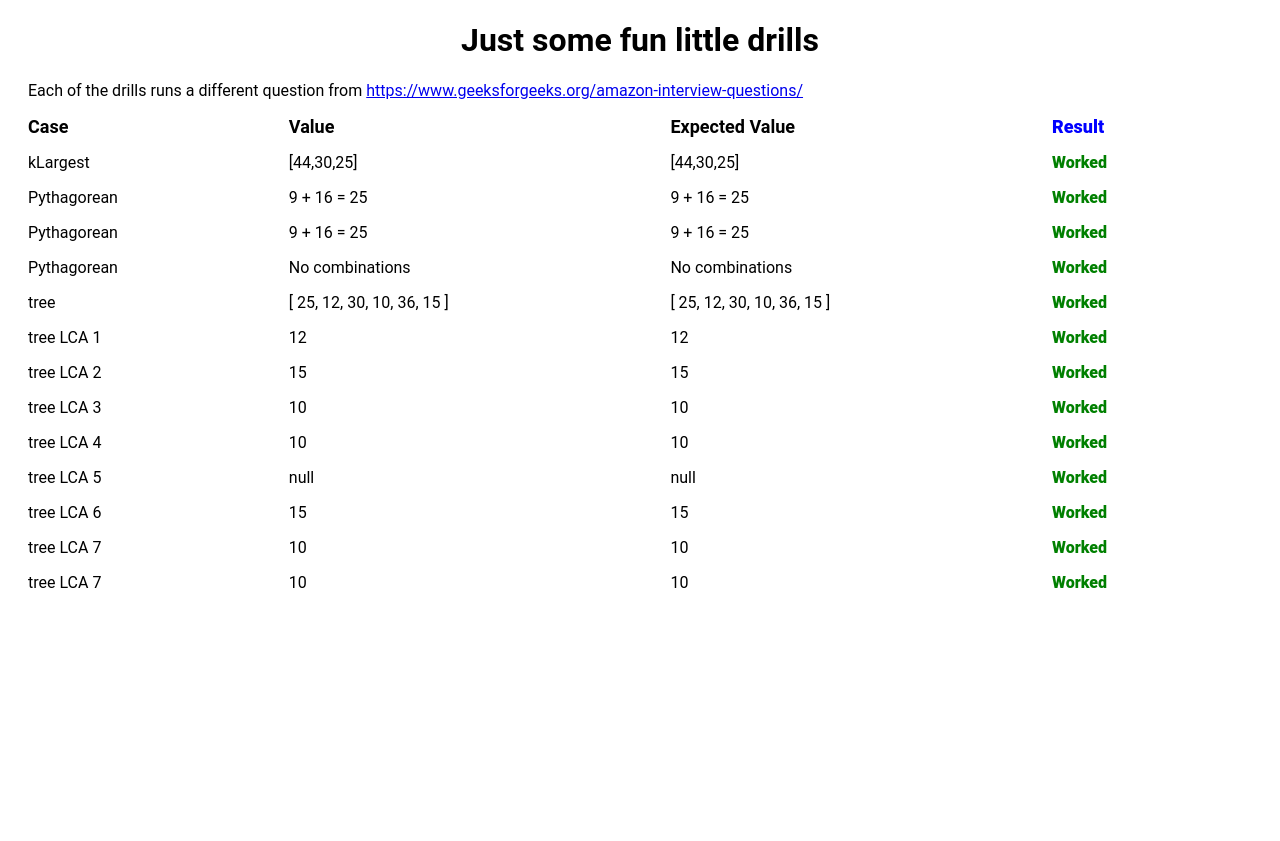
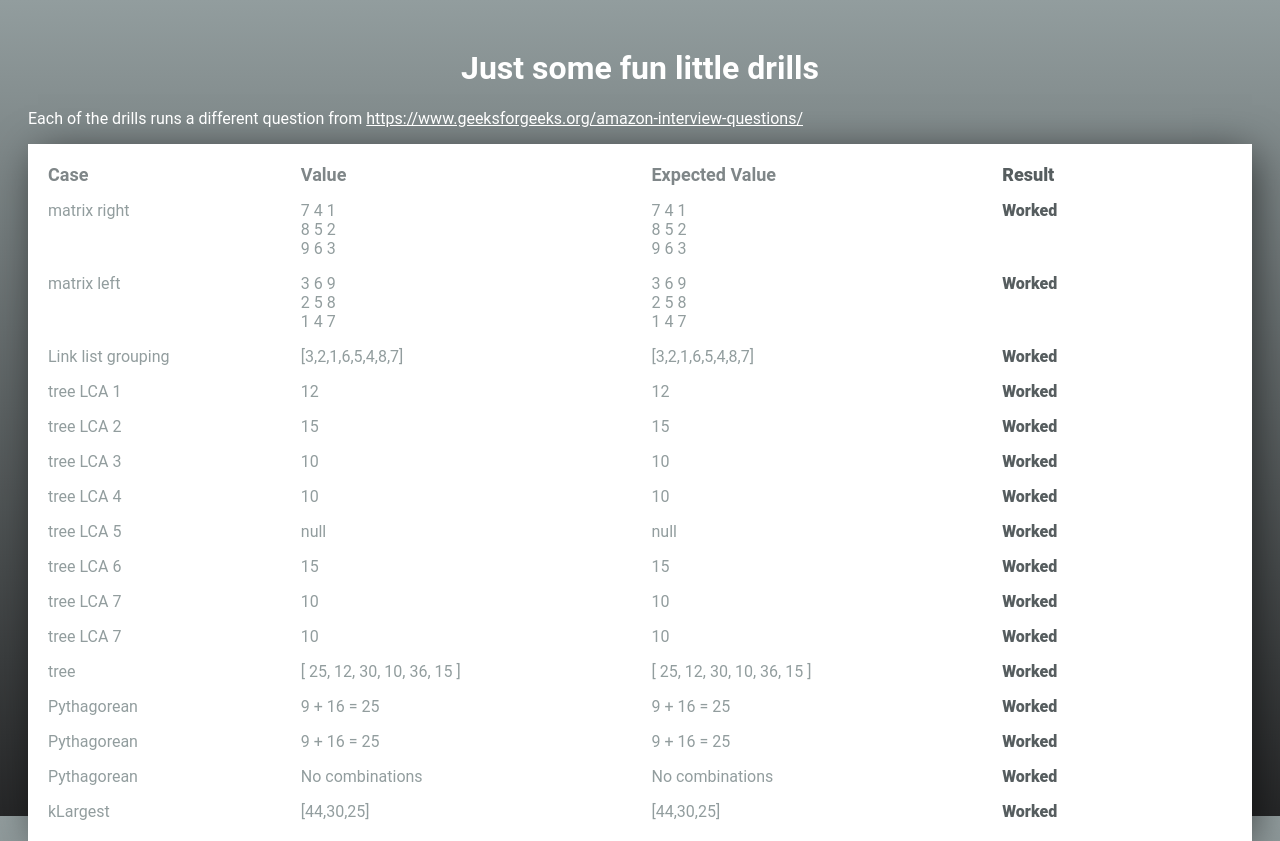
Before and after one commit to Wombat42/PracticeStructure, a React (Create React App) app: page / in a window 1280 px wide. Before the commit the page ends 800 px from the top, so only its background shows below. Built offline with nearby package versions, Linux system fonts and the light colour scheme.

Commit message:
added link list problem for grouping reverses, added rotate matrix challenge

```diff
--- /dev/null
+++ b/sandbox.config.json
@@ -0,0 +1,5 @@
+{
+  "infiniteLoopProtection": true,
+  "hardReloadOnChange": true,
+  "view": "browser"
+}
--- a/src/App.js
+++ b/src/App.js
@@ -5,6 +5,8 @@ import KLargest from "./drills/klargest";
 import Pythagorean from "./drills/pythagorean";
 import BinaryTreeDLL from "./drills/binarytreetodll";
 import BinaryTreeLCA from "./drills/binarytreeLCA";
+import LinkListGroup from "./drills/linkedlistgroup";
+import RotateMatrix from "./drills/rotatematrix";
 
 export default function App() {
   return (
@@ -23,10 +25,12 @@ export default function App() {
           expectedValue="Expected Value"
           heading
         />
+        <RotateMatrix />
+        <LinkListGroup />
+        <BinaryTreeLCA />
+        <BinaryTreeDLL />
+        <Pythagorean />
         <KLargest />
-        <Pythagorean />
-        <BinaryTreeDLL />
-        <BinaryTreeLCA />
       </div>
     </div>
   );
--- a/src/components/try/index.jsx
+++ b/src/components/try/index.jsx
@@ -2,13 +2,22 @@ import React from "react";
 import classNames from "classnames";
 
 export default function Try(props) {
-  const { label, value, expectedValue, heading } = props;
+  const { label, value, expectedValue, heading, pre } = props;
   const success = value === expectedValue;
   return (
     <>
       <div className={classNames("label", { heading: heading })}>{label}</div>
-      <div className={classNames("value", { heading: heading })}>{value}</div>
-      <div className={classNames("expectedValue", { heading: heading })}>
+      <div
+        className={classNames("value", { heading: heading, preformatted: pre })}
+      >
+        {value}
+      </div>
+      <div
+        className={classNames("expectedValue", {
+          heading: heading,
+          preformatted: pre
+        })}
+      >
         {expectedValue}
       </div>
       <div
--- a/src/drills/klargest/index.jsx
+++ b/src/drills/klargest/index.jsx
@@ -14,9 +14,7 @@ function findLargest(array, k) {
       }
     }
   }
-  //console.log(result, counter);
   return [counter, result];
-  //return result.slice(0, k);
 }
 
 function arrayGen(length) {
@@ -31,7 +29,6 @@ export default function KLargest(props) {
   const testCase1 = [30, 44, 25, 12, 11, 5];
 
   const [counter, result] = findLargest(testCase1, 3);
-  console.log(result, counter);
   let test = JSON.stringify(result);
   let expected = JSON.stringify([44, 30, 25]);
 
--- /dev/null
+++ b/src/drills/linkedlistgroup/index.jsx
@@ -0,0 +1,18 @@
+import React from "react";
+import Try from "../../components/try";
+import LinkList from "../../structure/linkedlist";
+
+export default function LinkListGroup(props) {
+  const elements = [1, 2, 3, 4, 5, 6, 7, 8];
+  const test = "[3,2,1,6,5,4,8,7]";
+  const k = 3;
+
+  const list = new LinkList(elements);
+  list.reverse(k);
+  let results = list.toString();
+  return (
+    <>
+      <Try label="Link list grouping" value={results} expectedValue={test} />
+    </>
+  );
+}
--- a/src/drills/pythagorean/index.jsx
+++ b/src/drills/pythagorean/index.jsx
@@ -3,7 +3,6 @@ import Try from "../../components/try";
 
 function findTripletBad(array) {
   let counter = 0;
-  console.log("###############");
   for (let aI = 0; aI < array.length; aI++) {
     let a = Math.pow(array[aI], 2);
     for (let bI = 0; bI < array.length; bI++) {
@@ -11,7 +10,6 @@ function findTripletBad(array) {
       for (let cI = 0; cI < array.length; cI++) {
         counter++;
         let c = Math.pow(array[cI], 2);
-        console.log(a, b, c, a + b === c);
         if (a + b === c) return [`${a} + ${b} = ${c}`, counter];
       }
     }
@@ -30,7 +28,6 @@ function findTriplet(array) {
   });
   let innerCounter = 0;
   let values = Object.values(hash);
-  console.log("vals", values);
   for (let x = 0; x < values.length - 1; x++) {
     for (let y = x + 1; y < values.length - 1; y++) {
       innerCounter++;
@@ -42,7 +39,6 @@ function findTriplet(array) {
       }
     }
   }
-  console.log("f", counter, innerCounter);
   return ["No combinations", counter + innerCounter];
 }
 
@@ -54,7 +50,6 @@ export default function Pythagorean(props) {
   const [result, counter] = findTriplet(testCase1);
   const [result2, counter2] = findTriplet(testCase2);
   const [result3, counter3] = findTriplet(testCase3);
-  console.log(counter, counter2, counter3);
 
   return (
     <>
--- /dev/null
+++ b/src/drills/rotatematrix/index.jsx
@@ -0,0 +1,45 @@
+import React, { useEffect } from "react";
+import Try from "../../components/try";
+import Matrix from "../../structure/matrix";
+
+export default function RotateMatrix(props) {
+  const [resultLeft, setLeftResult] = React.useState();
+  const [resultRight, setRightResult] = React.useState();
+  // prettier-ignore
+  const values = [
+    1,2,3,
+    4,5,6,
+    7,8,9,
+   ];
+
+  React.useEffect(() => {
+    const matrixRight = new Matrix(...values);
+    const matrixLeft = new Matrix(...values);
+    //setInterval(() => {
+    matrixLeft.rotateLeft();
+    matrixRight.rotateRight();
+    setLeftResult(matrixLeft.toString());
+    setRightResult(matrixRight.toString());
+    //}, 500);
+  }, [values]);
+
+  const testCaseRight = "7 4 1\n8 5 2\n9 6 3\n";
+  const testCaseLeft = "3 6 9\n2 5 8\n1 4 7\n";
+
+  return (
+    <>
+      <Try
+        label="matrix right"
+        value={resultRight}
+        expectedValue={testCaseRight}
+        pre
+      />
+      <Try
+        label="matrix left"
+        value={resultLeft}
+        expectedValue={testCaseLeft}
+        pre
+      />
+    </>
+  );
+}
--- /dev/null
+++ b/src/structure/linkedlist/index.js
@@ -0,0 +1,73 @@
+export default class LinkList {
+  constructor(items) {
+    this.head = null;
+    this.tail = null;
+    if (items) {
+      items.forEach(item => this.add(item));
+    }
+  }
+
+  add(item) {
+    const node = new Node(item);
+    if (!this.head) {
+      this.tail = this.head = node;
+    } else {
+      this.tail.next = node;
+      this.tail = node;
+    }
+  }
+
+  reverse(size) {
+    const startNode = this.head;
+    this.head = null;
+    this.rev(size, startNode);
+  }
+
+  rev(size, node) {
+    let current = node;
+    let prev = null;
+    let next = null;
+    let count = 0;
+    let tail = null;
+    while (count < size && current) {
+      if (!tail) {
+        tail = current;
+      }
+      next = current.next;
+      current.next = prev;
+      prev = current;
+      current = next;
+      count++;
+    }
+    if (!this.head) {
+      this.head = prev;
+    }
+    if (next) {
+      let innerHead = this.rev(size, next);
+      tail.next = innerHead;
+    }
+
+    return prev;
+  }
+
+  toString() {
+    let pointer = this.head;
+    let result = "[";
+    let counter = 0;
+    while (pointer && counter < 20) {
+      counter++;
+      result = `${result}${pointer.val},`;
+      pointer = pointer.next;
+    }
+    result = result.substr(0, result.length - 1);
+    result += "]";
+    return result;
+  }
+}
+
+class Node {
+  constructor(val) {
+    this.val = val;
+    this.next = null;
+  }
+}
--- /dev/null
+++ b/src/structure/matrix/index.js
@@ -0,0 +1,53 @@
+export default class Matrix {
+  constructor(...elements) {
+    this.elements = elements;
+    this.size = Math.sqrt(this.elements.length);
+    if (this.size % 1 !== 0) {
+      throw new Error(
+        "elements is not square. Only a square matrix is supported"
+      );
+    }
+  }
+
+  rotateRight() {
+    let tmpArray = [];
+    let targetColumn = this.size;
+
+    this.elements.forEach((element, index) => {
+      const row = Math.floor(index / this.size);
+      let position = targetColumn;
+      tmpArray[position - 1] = element;
+      targetColumn += this.size;
+      if ((index + 1) % this.size === 0) {
+        targetColumn = this.size - (row + 1);
+      }
+    });
+    this.elements = tmpArray;
+  }
+
+  rotateLeft() {
+    let tmpArray = [];
+    let targetColumn = this.size * this.size - (this.size - 1);
+
+    this.elements.forEach((element, index) => {
+      const row = Math.floor(index / this.size) + 1;
+      let position = targetColumn;
+      tmpArray[position - 1] = element;
+      targetColumn -= this.size;
+      if ((index + 1) % this.size === 0) {
+        targetColumn = this.size * this.size - (this.size - (row + 1));
+      }
+      this.elements = tmpArray;
+    });
+  }
+
+  toString(val) {
+    const results = (val ? val : this.elements)
+      .map(
+        (element, index) =>
+          `${element}${(index + 1) % this.size === 0 ? "\n" : " "}`
+      )
+      .join("");
+    return results;
+  }
+}
--- a/src/styles.scss
+++ b/src/styles.scss
@@ -1,21 +1,36 @@
+body {
+  height: 100vh;
+  background: linear-gradient(180deg, rgba(146,157,158,1) 0%, rgba(146,157,158,1) 0%, rgba(38,39,40,1) 100%);
+}
 .App {
+  padding-top: 20px;
   font-family: "Roboto";
   text-align: center;
   margin: 0px 20px 0 20px;
+  color: white;
+
+  a {
+    color: white;
+  }
 
   p {
     text-align: left;
   }
 
   .tests {
+    color: #929D9E;
+    background-color: white;
     text-align: left;
     display: grid;
-    grid-template-columns: 20% auto  auto 200px;
+    grid-template-columns: 20% auto  auto auto;
     grid-gap: 1rem;
+    padding: 20px;
+    box-shadow: 5px 5px 40px -5px rgba(0,0,0,0.65);
 
     .heading {
       font-size: 18px;
       font-weight: bold;
+      color: #7F8688;
     }
     .label, .value, .expectedValue, .result {
       justify-self: start;
@@ -26,14 +41,17 @@
 
     .result {
       font-weight: 900;
-      color: blue;
+      color: rgb(86, 93, 95);
     }
     .success {
-      color:green;
     }
     .failed {
       color: tomato;
     }
+
+    .preformatted {
+      white-space: pre;
+    }
 }
 
 }
```
